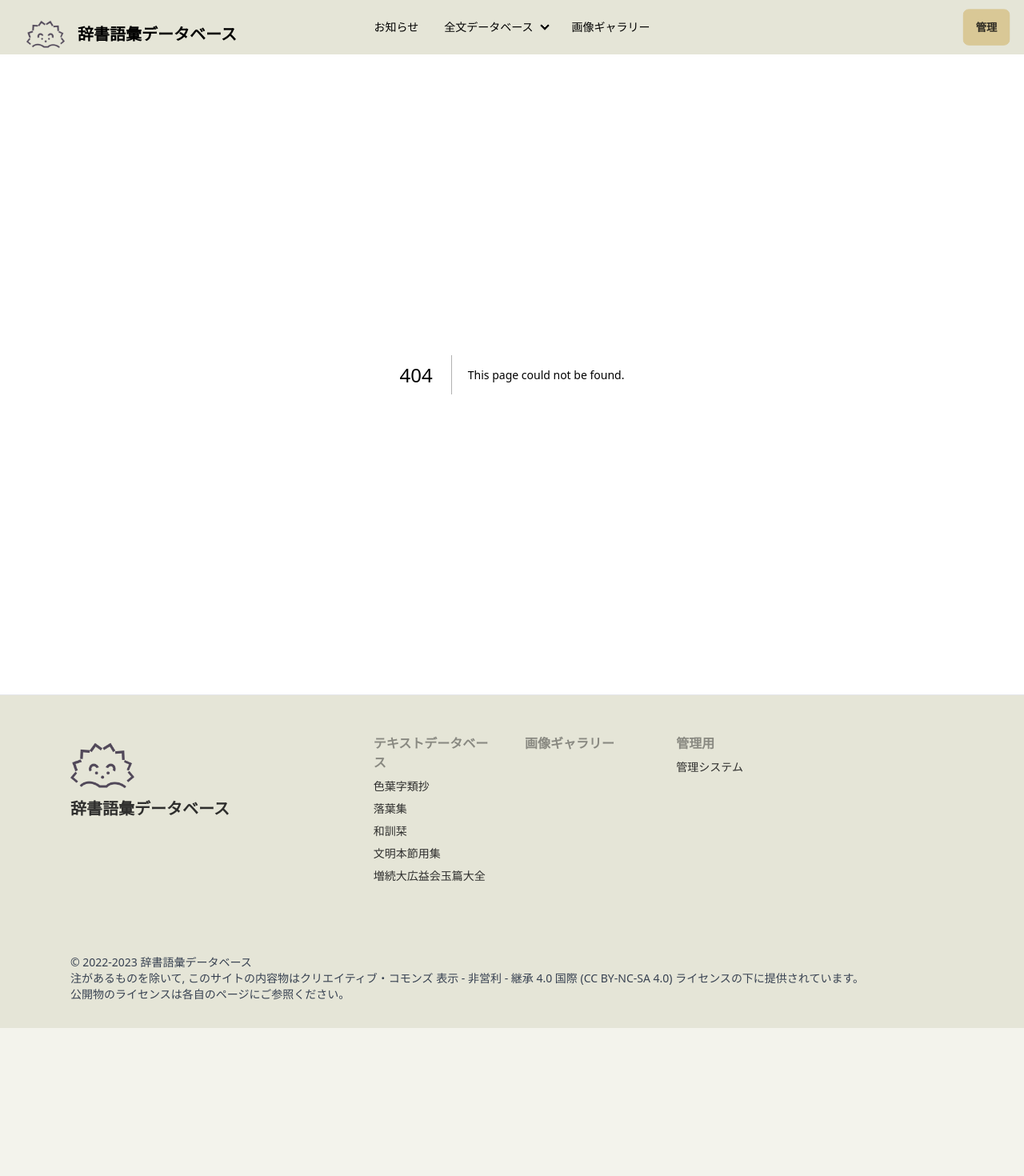
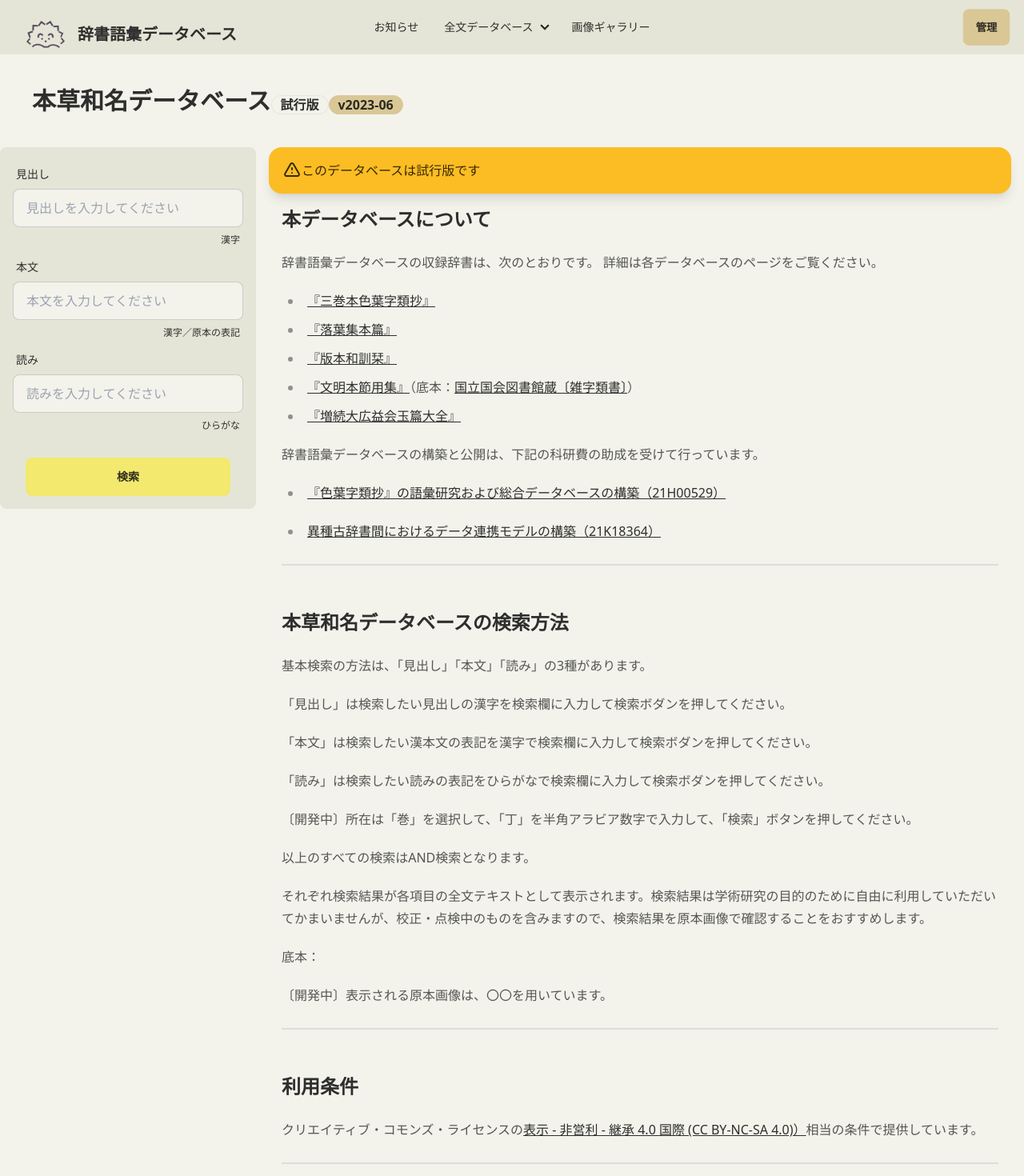
Before and after one commit to toyjack/jisho-goi-db, a Next.js app: page /hzwm in a window 1280 px wide. Before the commit this address had no page. Shown: the top 1470 px of the page at 80% size. Before the commit the page ends 1285 px from the top, so only its background shows below. Built offline with nearby package versions, Linux system fonts and the light colour scheme.

Commit message:
added: 本草和名　hzwm

```diff
--- /dev/null
+++ b/app/hzwm/HzwmForm.tsx
@@ -0,0 +1,66 @@
+"use client";
+import { useRouter } from "next/navigation";
+import { useForm } from "react-hook-form";
+import TextInput from "@/components/common/TextInput";
+
+interface FormData {
+  entry?: string;
+  jion?: string;
+  wakun?: string;
+  radical?: string;
+  strokes?: string;
+  maki?: string;
+  tyo?: string;
+}
+
+function HzwmForm() {
+  const { register, handleSubmit } = useForm({
+    defaultValues: {
+      radical: "",
+      maki: "",
+    },
+  });
+  const router = useRouter();
+
+  const onSubmit = (data: FormData) => {
+    const notEmptyQuery = Object.fromEntries(
+      Object.entries(data).filter(([_, v]) => v != "")
+    );
+    const query = new URLSearchParams(notEmptyQuery);
+    router.push(`/hzwm/results?${query}`);
+  };
+
+  return (
+    <form className="h-max" onSubmit={handleSubmit(onSubmit)}>
+      <TextInput
+        labelLeftUppon="見出し"
+        labelRightBottom="漢字"
+        placeholder="見出しを入力してください"
+        name={"entry"}
+        register={register}
+      />
+      <TextInput
+        labelLeftUppon="本文"
+        labelRightBottom="漢字／原本の表記"
+        placeholder="本文を入力してください"
+        name={"definition"}
+        register={register}
+      />
+      <TextInput
+        labelLeftUppon="読み"
+        labelRightBottom="ひらがな"
+        placeholder="読みを入力してください"
+        name={"readings"}
+        register={register}
+      />
+
+      <div className="pt-6 form-control w-full max-w-xs flex flex-col items-center justify-center">
+        <button className="btn btn-wide btn-primary" type="submit">
+          検索
+        </button>
+      </div>
+    </form>
+  );
+}
+
+export default HzwmForm;
--- /dev/null
+++ b/app/hzwm/[id]/page.tsx
@@ -0,0 +1,36 @@
+import { hzwmFindOneById } from "@/db/hzwm"
+
+async function HzwmItemPage({params}:{params: {id: string}}) {
+  const result = await hzwmFindOneById(params.id)
+  return (
+    <div>
+      <div className="max-w-lg">
+        <table className="table">
+          <tbody>
+            <tr>
+              <th>所在</th>
+              <td>{result?.location}</td>
+            </tr>
+            <tr>
+              <th>見出し</th>
+              <td>
+                <span className="kbd">{result?.entry}</span>
+              </td>
+            </tr>
+            <tr>
+              <th>読み</th>
+              <td>{result?.readings}</td>
+            </tr>
+            <tr>
+              <th>本文</th>
+              <td>{result?.definition}</td>
+            </tr>
+          </tbody>
+        </table>
+      </div>
+      <div>Image</div>
+    </div>
+  );
+}
+
+export default HzwmItemPage
--- /dev/null
+++ b/app/hzwm/layout.tsx
@@ -0,0 +1,48 @@
+import Link from "next/link";
+import { Suspense } from "react";
+import HzwmForm from "./HzwmForm";
+
+function HzwmLayout({
+  children, // will be a page or nested layout
+}: {
+  children: React.ReactNode;
+}) {
+  return (
+    <div className="container mx-auto h-full">
+      <div className="p-10">
+        <h2 className="text-3xl font-bold">
+          <Link href="/hzwm">本草和名データベース</Link>
+
+          <span className="badge badge-lg">試行版</span>
+
+          <span className="badge badge-lg badge-secondary">v2023-06</span>
+        </h2>
+      </div>
+
+      <label
+        htmlFor="drawer"
+        className="h-auto w-full btn btn-primary drawer-button lg:hidden"
+      >
+        検索パネルを開く
+      </label>
+
+      <div className="drawer lg:drawer-open h-max">
+        <input id="drawer" type="checkbox" className="drawer-toggle" />
+
+        <div className="drawer-content">{children}</div>
+
+        <div className="drawer-side min-h-screen">
+          <label htmlFor="drawer" className="drawer-overlay"></label>
+          <div className="rounded-lg p-4 w-80 bg-base-200 text-base-content z-10">
+            <Suspense fallback={<div>loading...</div>}>
+              <HzwmForm />
+            </Suspense>
+          </div>
+        </div>
+
+      </div>
+    </div>
+  );
+}
+
+export default HzwmLayout;
--- /dev/null
+++ b/app/hzwm/page.tsx
@@ -0,0 +1,16 @@
+import Shikouban from '@/components/ui/Shikouban';
+import HzwmManual from '@/markdown/HzwmManual.mdx';
+
+function HzwmPage() {
+ return (
+   <div className="px-4 pb-8">
+     <Shikouban />
+
+     <article className="max-w-none prose mx-auto p-4">
+       <HzwmManual />
+     </article>
+   </div>
+ );
+}
+
+export default HzwmPage
--- /dev/null
+++ b/app/hzwm/results/page.tsx
@@ -0,0 +1,51 @@
+import { hzwmFindMany } from "@/db/hzwm";
+import { Hzwm } from "@prisma/client";
+import Link from "next/link";
+
+async function  HzwmResultsPage({
+  searchParams,
+}: {
+  searchParams?: { [key: string]: string | undefined };
+}) {
+  const findManyResult = await hzwmFindMany(searchParams as unknown as Partial<Hzwm>);
+  return (
+    <div>
+      <div className="md:p-4">
+        <div className="divider">
+          <h2>検索結果：{findManyResult.count}件</h2>
+        </div>
+
+        <div className="relative overflow-x-auto">
+          <table className="table w-full">
+            <thead>
+              <tr>
+                <th></th>
+                <th>所在</th>
+                <th>掲出字</th>
+                <th>読み</th>
+                <th>本文</th>
+              </tr>
+            </thead>
+            <tbody>
+              {findManyResult.data.map((item: Hzwm, index: number) => (
+                <tr key={item.id}>
+                  <th>{index + 1}</th>
+                  <th>{item.location}</th>
+                  <td>
+                    <Link href={"/hzwm/" + item.id} className="kbd">
+                      {item.entry}
+                    </Link>
+                  </td>
+                  <td>{item.readings}</td>
+                  <td>{item.definition}</td>
+                </tr>
+              ))}
+            </tbody>
+          </table>
+        </div>
+      </div>
+    </div>
+  );
+}
+
+export default HzwmResultsPage
--- a/components/ui/Shikouban.tsx
+++ b/components/ui/Shikouban.tsx
@@ -1,7 +1,8 @@
 export default function Shikouban() {
   return (
     <div className="alert alert-warning shadow-lg p-4">
-      <div>
+      <div className="flex">
+        <span>
           <svg
             xmlns="http://www.w3.org/2000/svg"
             className="stroke-current flex-shrink-0 h-6 w-6"
@@ -15,6 +16,7 @@ export default function Shikouban() {
               d="M12 9v2m0 4h.01m-6.938 4h13.856c1.54 0 2.502-1.667 1.732-3L13.732 4c-.77-1.333-2.694-1.333-3.464 0L3.34 16c-.77 1.333.192 3 1.732 3z"
             />
           </svg>
+        </span>
         <span>このデータベースは試行版です</span>
       </div>
     </div>
--- /dev/null
+++ b/db/hzwm.ts
@@ -0,0 +1,24 @@
+import { prisma } from "@/lib/prisma";
+import { Hzwm } from "@prisma/client";
+
+export async function hzwmFindMany(where: Partial<Hzwm>){
+  const result = await prisma.hzwm.findMany({
+    where:{
+      entry:{contains:where.entry || undefined},
+      definition:{contains:where.definition || undefined},
+      readings:{contains:where.readings || undefined},
+    }
+  });
+  return {
+    query: where,
+    count: result.length,
+    data: result,
+  };
+}
+
+export async function hzwmFindOneById(id:string){
+  const result = await prisma.hzwm.findUnique({
+    where:{id}
+  });
+  return result;
+}
--- /dev/null
+++ b/markdown/HzwmManual.mdx
@@ -0,0 +1,48 @@
+import GeneralManual from "@/markdown/GeneralManual.mdx";
+import CcLicense from "@/markdown/CC-BY-NC.mdx"
+
+<GeneralManual />
+
+<div className="divider" />
+
+## 本草和名データベースの検索方法
+
+基本検索の方法は、「見出し」「本文」「読み」の3種があります。
+
+「見出し」は検索したい見出しの漢字を検索欄に入力して検索ボダンを押してください。
+
+「本文」は検索したい漢本文の表記を漢字で検索欄に入力して検索ボダンを押してください。
+
+「読み」は検索したい読みの表記をひらがなで検索欄に入力して検索ボダンを押してください。
+
+〔開発中〕所在は「巻」を選択して、「丁」を半角アラビア数字で入力して、「検索」ボタンを押してください。
+
+以上のすべての検索はAND検索となります。
+
+それぞれ検索結果が各項目の全文テキストとして表示されます。検索結果は学術研究の目的のために自由に利用していただいてかまいませんが、校正・点検中のものを含みますので、検索結果を原本画像で確認することをおすすめします。
+
+底本：
+
+〔開発中〕表示される原本画像は、〇〇を用いています。
+
+<div className="divider" />
+
+<CcLicense />
+
+<div className="divider" />
+
+## データベース作成協力者
+
+作業統括　武 倩　劉冠偉　藤本灯
+
+翻字責任者　武 倩
+
+システム開発　劉冠偉
+
+<div className="divider" />
+
+## 連絡先
+
+（システム上の問題）jisho-goi[at]googlegroups.com
+
+（コンテンツ上の問題）
--- a/utils/navList.ts
+++ b/utils/navList.ts
@@ -1,4 +1,8 @@
 export const databaseList = [
+  {
+    title:"本草和名",
+    url:"/hzwm",
+  },
   {
     title: "色葉字類抄",
     url: "/jiruisho",
```
Also changed, not shown: 1 other file (tests, documents, lock files or other folders). Lines whose indentation alone changed are shown as unchanged.
